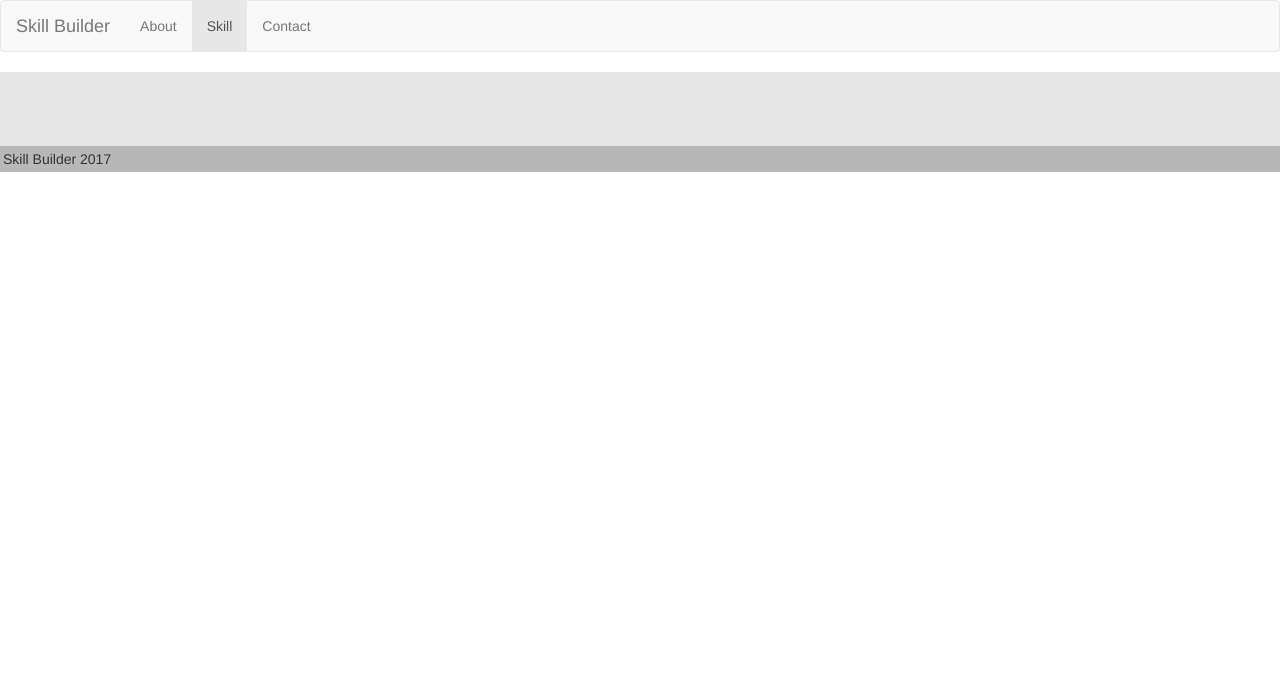
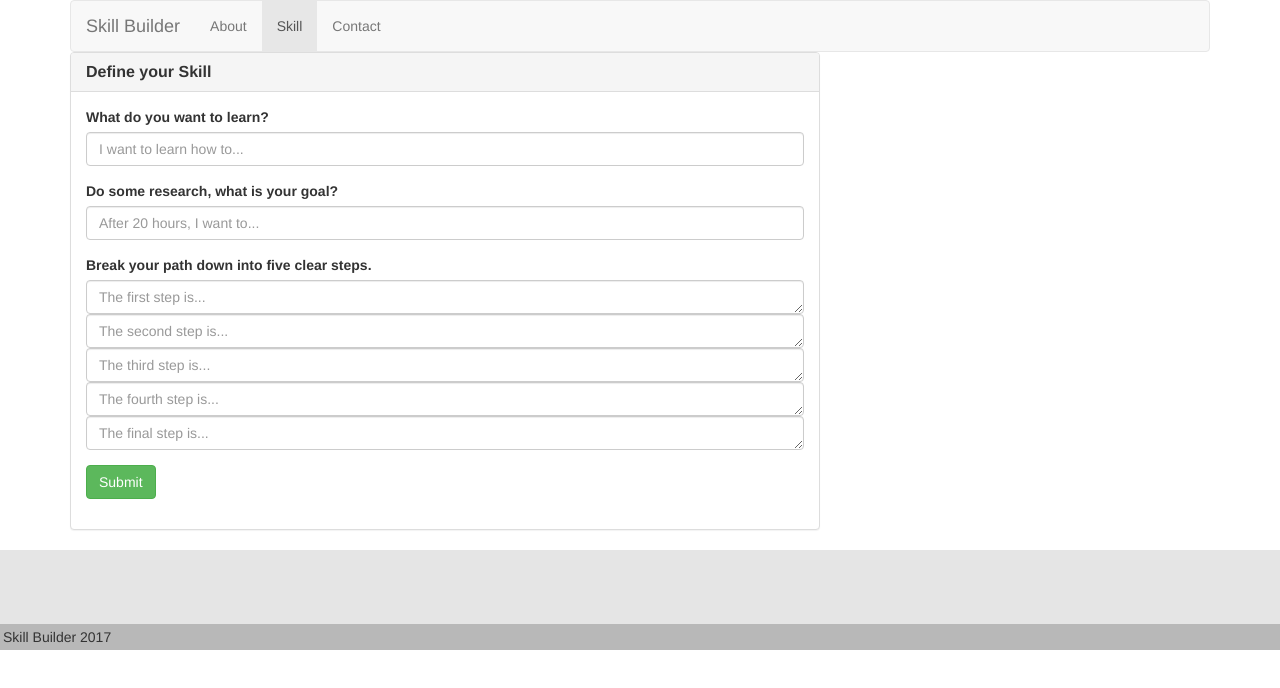
Before and after one commit to jfru1/skillbuilder, a React (Create React App) app in the folder client/: page /userSkill in a window 1280 px wide. Shown: the top 688 px of the page. Built offline with nearby package versions, Linux system fonts and the light colour scheme; what react-router-redux would draw is missing.

Commit message:
fixed the login and signup to update state properly

```diff
--- a/client/src/App.js
+++ b/client/src/App.js
@@ -17,7 +17,6 @@ const App = () =>
 
   <Router history={history} >
     <div>
-      <Navbar />
 
         <Route exact path="/" component={LoginPage} />
         <Route exact path="/about" component={About} />
--- a/client/src/actions/index.js
+++ b/client/src/actions/index.js
@@ -3,9 +3,6 @@ import Axios from 'axios';
  export const UPDATE_USER = 'UPDATE_USER';
 
 export function updateUser(user) {
-
-console.log(user)
-
 
   return {
     type: UPDATE_USER,
--- a/client/src/components/Form/skillForm.js
+++ b/client/src/components/Form/skillForm.js
@@ -1,4 +1,5 @@
 import React from "react";
+import Navbar from "../Navbar/Navbar"
 
 
 const Skillform = ({
@@ -9,6 +10,7 @@ const Skillform = ({
 }) => (
 
 <div class="container">
+<Navbar/>
     <div class="row">
       <div class="col-md-8">
        <div class="panel panel-default">
--- a/client/src/components/Navbar/Navbar.js
+++ b/client/src/components/Navbar/Navbar.js
@@ -7,7 +7,7 @@ const Navbar = props =>
   <nav className="navbar navbar-default">
     <div className="container-fluid">
       <div className="navbar-header">
-        <Link className="navbar-brand" to="/">
+        <Link className="navbar-brand" to="/About">
           Skill Builder
         </Link>
       </div>
--- a/client/src/history.js
+++ b/client/src/history.js
@@ -1,5 +1,5 @@
 import { createBrowserHistory } from 'history'
 
 export default createBrowserHistory({
-  /* pass a configuration object here if needed */
+
 })
--- a/client/src/pages/About.js
+++ b/client/src/pages/About.js
@@ -3,6 +3,8 @@ import Navbar from "../components/Navbar/Navbar"
 const About = () =>
 
 <div class="container">
+
+<Navbar/>
   <div class="row">
     <div class="col-md-8">
      <div class="panel panel-default">
--- a/client/src/pages/Contact.js
+++ b/client/src/pages/Contact.js
@@ -1,8 +1,12 @@
 import React from "react";
+import Navbar from "../components/Navbar/Navbar"
 
 const Contact = () =>
+
   <div>
-    <h1>About Page</h1>
+
+  <Navbar/>
+    <h1>Contact Us</h1>
     <p>
       Nunc pharetra finibus est at efficitur. Praesent sed congue diam. Integer
       gravida dui mauris, ut interdum nunc egestas sed. Aenean sed mollis diam.
@@ -15,4 +19,6 @@ const Contact = () =>
     </p>
   </div>;
 
+
+
 export default Contact;
--- a/client/src/pages/Login.js
+++ b/client/src/pages/Login.js
@@ -91,7 +91,7 @@ console.log(res)
         if(res.data.password === password)
         {
           console.log("password approved")
-          dispatch(updateUser(res))
+          dispatch(updateUser(res.data))
           history.push('/userSkill')
 
         }
--- a/client/src/pages/SignUp.js
+++ b/client/src/pages/SignUp.js
@@ -86,7 +86,7 @@ const mapDispatchToProps = (dispatch) => ({
 
     API.saveClient(state.user)
     .then(function(res){
-  dispatch(updateUser(res))
+  dispatch(updateUser(res.data))
   history.push('/userSkill')
 
     })
--- a/client/src/pages/YourPage.js
+++ b/client/src/pages/YourPage.js
@@ -21,7 +21,7 @@ render(){
   return (
 
     <div>
-    <h3>{this.props.email}</h3>
+    <h3>Welcome : {this.props.name}</h3>
     </div>
   );
 }
--- a/client/src/pages/userSkill.js
+++ b/client/src/pages/userSkill.js
@@ -36,7 +36,17 @@ class skillPage extends React.Component {
 componentWillMount(){
 
   this.setState({
-    email:this.props.email
+    email:this.props.email,
+    name:this.props.name,
+    skill:this.props.skill,
+    goal:this.props.goal,
+    step1:this.props.step1,
+    step2:this.props.step2,
+    step3:this.props.step3,
+    step4:this.props.step4,
+    step5:this.props.step5,
+
+
   });
 }
 
@@ -64,19 +74,13 @@ componentWillMount(){
 
     };
 
-    // {this.props.skill ? (
-    //
-    //   <h1> H1 </h1>
-    //
-    // ) : (
-
 
 render(){
 
   return(
     <div>
 
-    {this.props.goal === "" ? (
+    {this.props.skill ? (
       <div>
 <YourPage/>
       </div>
@@ -103,16 +107,16 @@ render(){
 const mapStateToProps = (state) =>({
 
 
-name:state.user.name,
+// name:state.user.name,
 email:state.user.email,
-password:state.user.password,
+// password:state.user.password,
 skill:state.user.skill,
-goal:state.user.goal,
-step1:state.user.step1,
-step2:state.user.step2,
-step3:state.user.step3,
-step4:state.user.step4,
-step5:state.user.step5,
+// goal:state.user.goal,
+// step1:state.user.step1,
+// step2:state.user.step2,
+// step3:state.user.step3,
+// step4:state.user.step4,
+// step5:state.user.step5,
 
 
 
@@ -122,14 +126,10 @@ step5:state.user.step5,
 
 const mapDispatchToProps = (dispatch) => ({
   callApi: (value, state) => {
-console.log(state)
     API.saveSkills(state)
     .then(function(res){
 
-      console.log("after api")
-      console.log(res)
-
-      dispatch(updateUser(res))
+      dispatch(updateUser(res.data))
 
     })
   }
--- a/client/src/reducers/userReducer.js
+++ b/client/src/reducers/userReducer.js
@@ -24,15 +24,16 @@ export default function(state = DEFAULT_STATE, action) {
     console.log(action.payload)
 
 return {
-name:action.payload.data.name,
-email:action.payload.data.email,
-password:action.payload.data.password,
-skill:action.payload.data.goal,
-step1:action.payload.data.step1,
-step2:action.payload.data.step1,
-step3:action.payload.data.step1,
-step4:action.payload.data.step1,
-step5:action.payload.data.step1,
+name:action.payload.name,
+email:action.payload.email,
+password:action.payload.password,
+goal:action.payload.goal,
+skill:action.payload.skill,
+step1:action.payload.step1,
+step2:action.payload.step2,
+step3:action.payload.step3,
+step4:action.payload.step4,
+step5:action.payload.step5,
 
 
 
```
Also changed, not shown: 1 other file (tests, documents, lock files or other folders).
